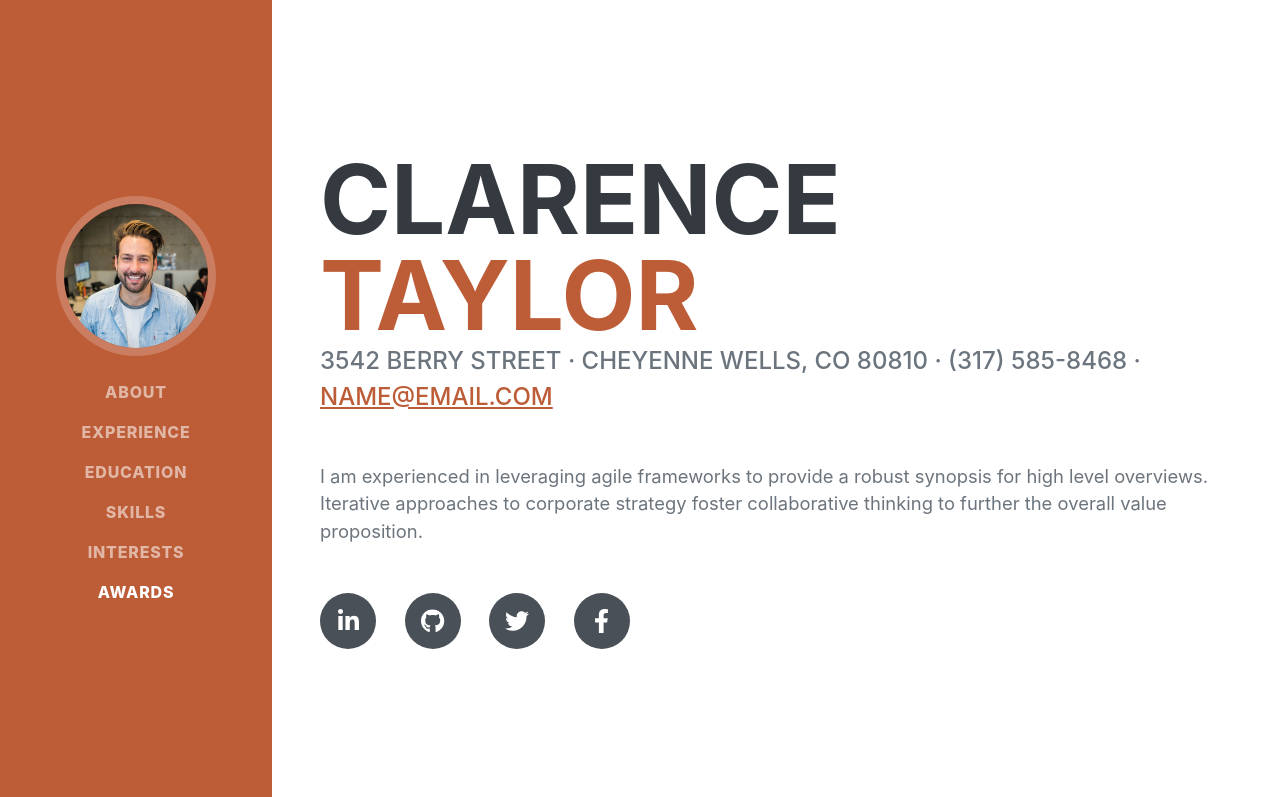
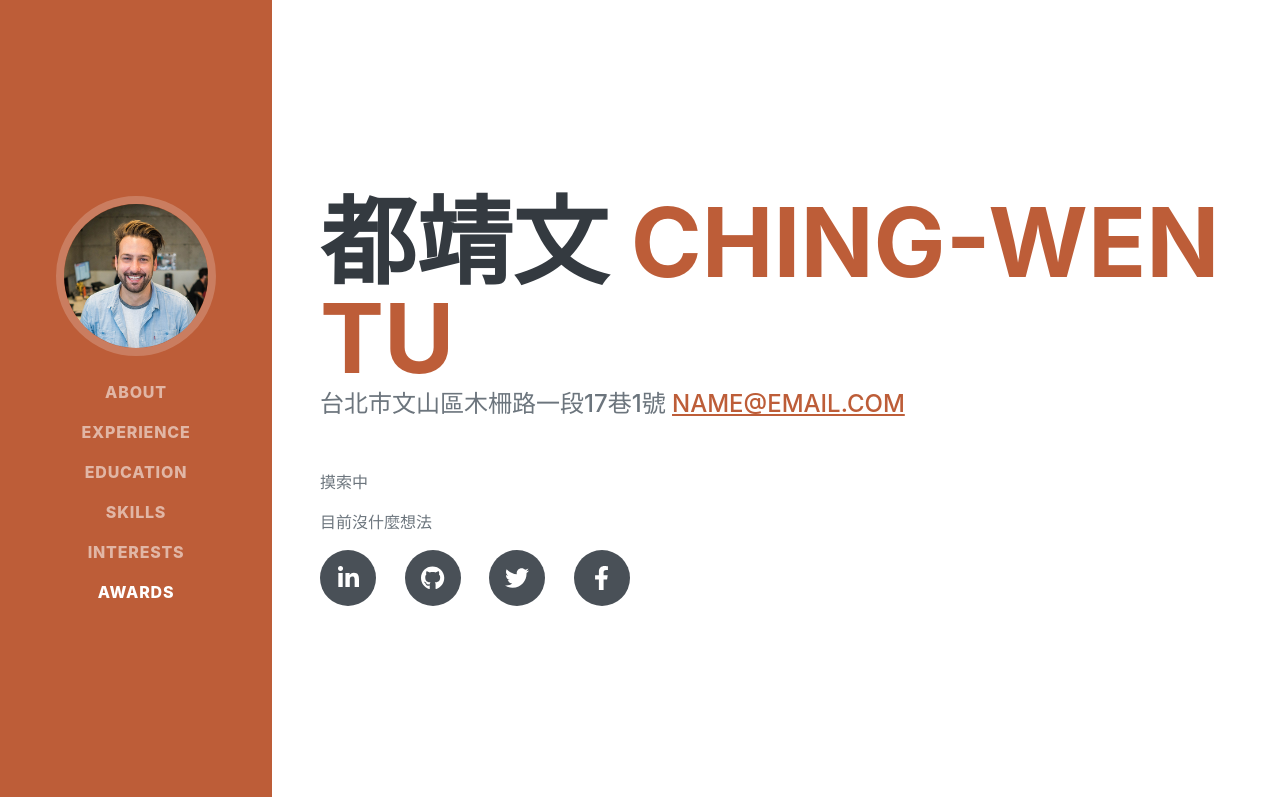
Before and after one commit to d2jw1/d2jw1.github.io, a plain HTML site: page index.html in a window 1280 px wide. Shown: the top 797 px of the page. Drawn offline with nearby package versions, Linux system fonts and the light colour scheme; a web font is replaced by a local one.

Commit message:
1st modification

```diff
--- a/index.html
+++ b/index.html
@@ -4,7 +4,7 @@
         <meta charset="utf-8" />
         <meta name="viewport" content="width=device-width, initial-scale=1, shrink-to-fit=no" />
         <meta name="description" content="" />
-        <meta name="author" content="" />
+        <meta name="都靖文" content="" />
         <title>Resume - Start Bootstrap Theme</title>
         <link rel="icon" type="image/x-icon" href="assets/img/favicon.ico" />
         <!-- Font Awesome icons (free version)-->
@@ -40,15 +40,16 @@
             <section class="resume-section" id="about">
                 <div class="resume-section-content">
                     <h1 class="mb-0">
-                        Clarence
-                        <span class="text-primary">Taylor</span>
+                        都靖文
+                        <span class="text-primary">Ching-Wen Tu</span>
                     </h1>
                     <div class="subheading mb-5">
-                        3542 Berry Street · Cheyenne Wells, CO 80810 · (317) 585-8468 ·
+                        台北市文山區木柵路一段17巷1號
                         <a href="mailto:name@email.com">name@email.com</a>
                     </div>
-                    <p class="lead mb-5">I am experienced in leveraging agile frameworks to provide a robust synopsis for high level overviews. Iterative approaches to corporate strategy foster collaborative thinking to further the overall value proposition.</p>
-                    <div class="social-icons">
+                    <p class="leab- mb 5">摸索中</p>
+                    <p class="leab- mb 5">目前沒什麼想法</p>
+                    </p><div class="social-icons">
                         <a class="social-icon" href="#!"><i class="fab fa-linkedin-in"></i></a>
                         <a class="social-icon" href="#!"><i class="fab fa-github"></i></a>
                         <a class="social-icon" href="#!"><i class="fab fa-twitter"></i></a>
```
